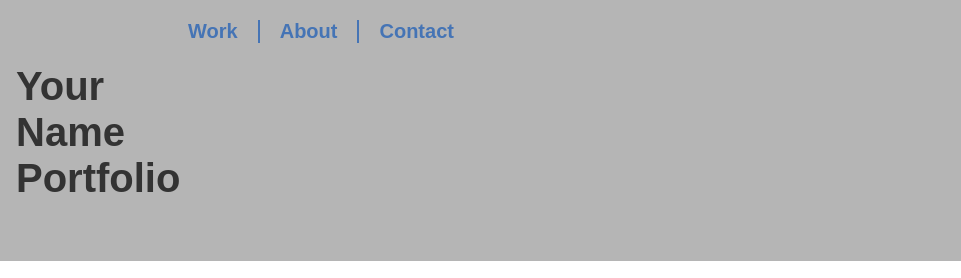
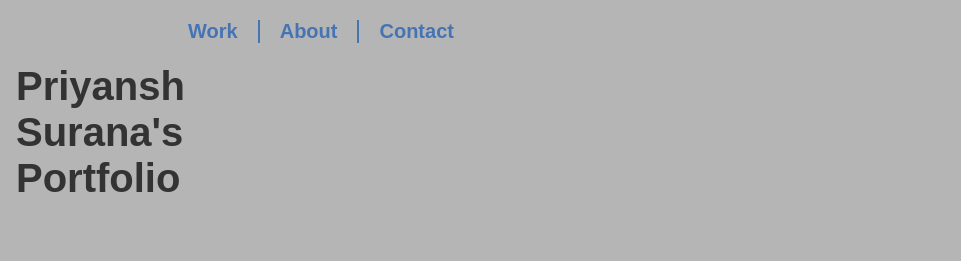
Before and after one commit to priyanshsurana/portfolio, a plain HTML site: page index.html in a window 1280 px wide. Shown: the top 278 px of the page, 319-1280 px from the left. Drawn offline with nearby package versions, Linux system fonts and the light colour scheme.

Commit message:
PES1UG22AM905

```diff
--- a/index.html
+++ b/index.html
@@ -4,7 +4,7 @@
 	<meta charset="UTF-8">
 
 	<!--/ /---- Put your name in the title of the page ----/ /-->
-	<title>Put Your Name Here</title>
+	<title>Priyansh Surana</title>
 
 	<!--/ /-------- Normalize CSS --------/ /-->
 	<link href="https://cdnjs.cloudflare.com/ajax/libs/normalize/8.0.1/normalize.min.css" rel="stylesheet">
@@ -38,7 +38,7 @@
         <div class="wrapper">
 
 			<div class="logo-container">
-				<h1>Your<br>Name<br>Portfolio</h1>
+				<h1>Priyansh<br>Surana's<br>Portfolio</h1>
 
 				<!-- ------------------------------------------------------
 				Note that the image of the logo is linked to the home page.
```
